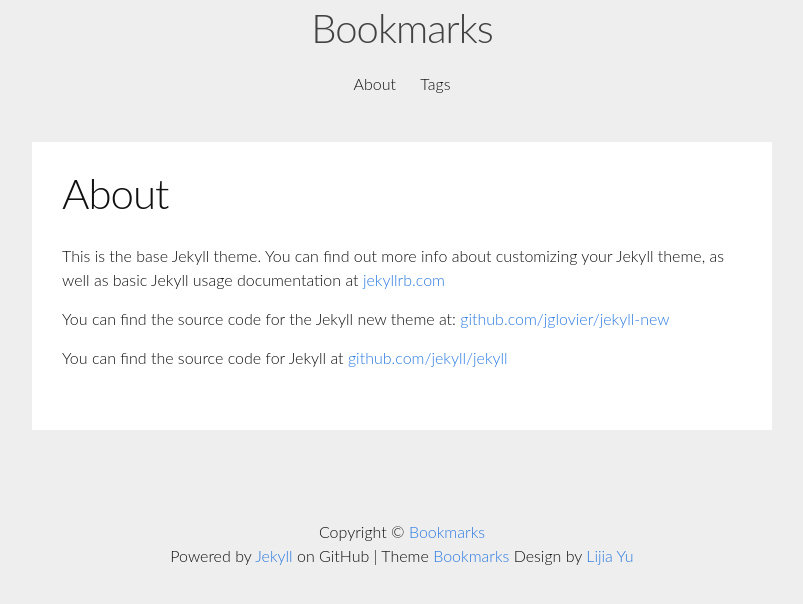
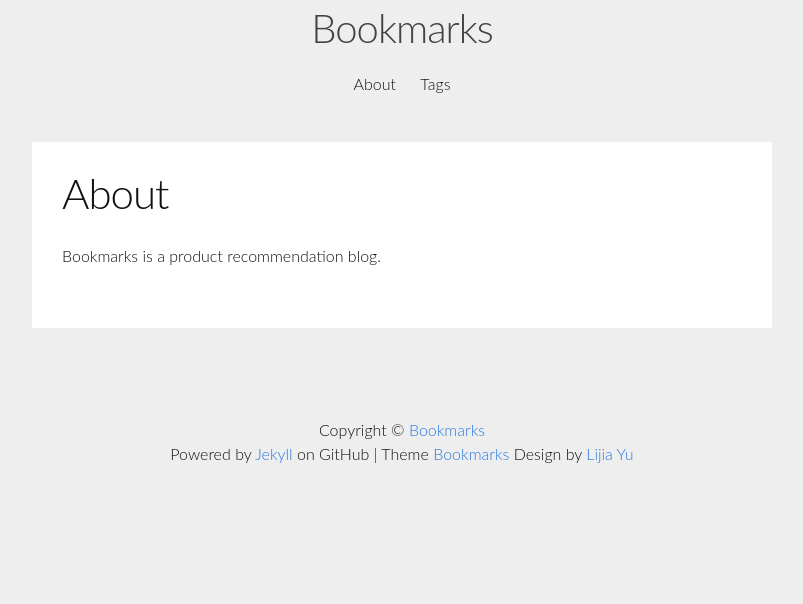
Before and after one commit to yulijia/bookmarks, a Jekyll site: the page built from about.md, in a window 1280 px wide. Shown: the top 604 px of the page, without its empty margins (238-1041 px from the left). Built offline with Jekyll 4.4.1, drawn with Linux system fonts in a browser that asks for light colours; nearby versions of some CDN libraries.

Commit message:
update aboutme

```diff
--- a/about.md
+++ b/about.md
@@ -4,8 +4,4 @@
 permalink: /about/
 ---
 
-This is the base Jekyll theme. You can find out more info about customizing your Jekyll theme, as well as basic Jekyll usage documentation at [jekyllrb.com](http://jekyllrb.com/)
-
-You can find the source code for the Jekyll new theme at: [github.com/jglovier/jekyll-new](https://github.com/jglovier/jekyll-new)
-
-You can find the source code for Jekyll at [github.com/jekyll/jekyll](https://github.com/jekyll/jekyll)
+Bookmarks is a product recommendation blog.
```
